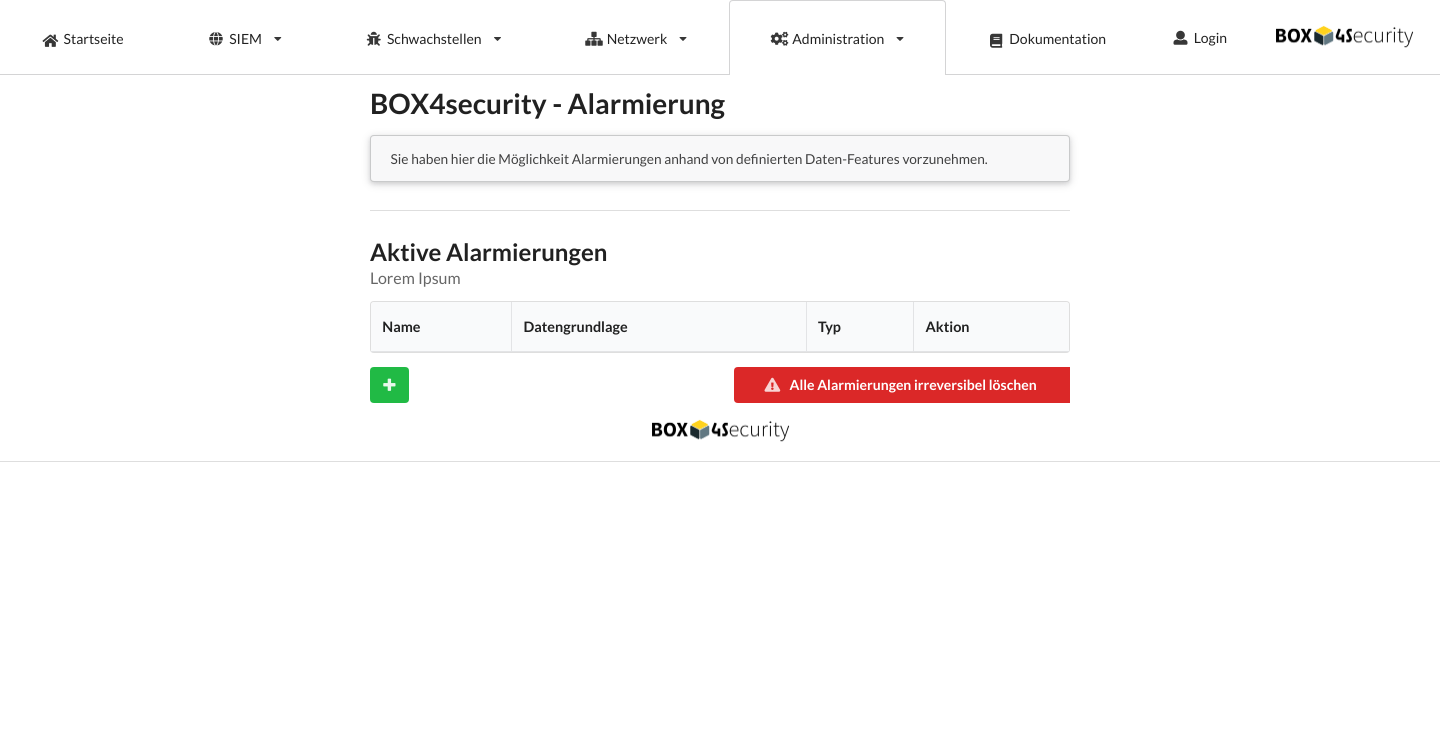
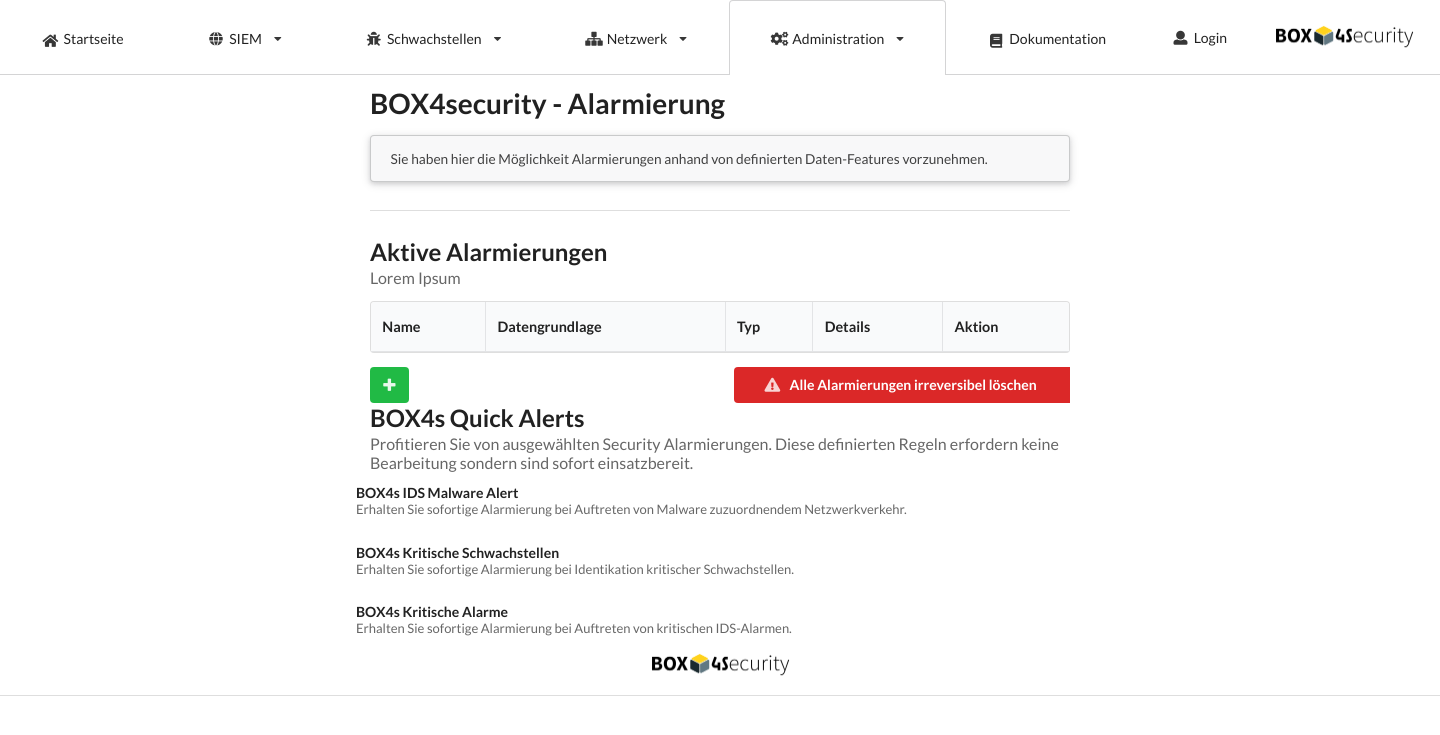
Before and after one commit to 4sConsult/box4security, a Flask app: template docker/web/source/templates/alert.html in a window 1440 px wide. Shown: the top 735 px of the page. Run offline with Flask 2, Linux system fonts and the light colour scheme; the template is opened without the code that fills it, so the values that code supplies are empty.

Commit message:
BOX4s Quick Alerts

```diff
--- a/docker/web/source/templates/alert.html
+++ b/docker/web/source/templates/alert.html
@@ -16,6 +16,7 @@
             <th>Name</th>
             <th>Datengrundlage</th>
             <th>Typ</th>
+            <th>Details</th>
             <th>Aktion</th>
           </tr>
         </thead>
@@ -40,6 +41,20 @@
         </div>
       </div>
     </div>
+    <div class="section">
+      <h2 class="ui header">BOX4s Quick Alerts<div class="sub header">Profitieren Sie von ausgewählten Security Alarmierungen. Diese definierten Regeln erfordern keine Bearbeitung sondern sind sofort einsatzbereit.</div></h2>
+      <div class="ui grid">
+        <div class="row">
+          <h5 class="ui header">BOX4s IDS Malware Alert<div class="sub header">Erhalten Sie sofortige Alarmierung bei Auftreten von Malware zuzuordnendem Netzwerkverkehr.</div></h5>
+        </div>
+        <div class="row">
+          <h5 class="ui header">BOX4s Kritische Schwachstellen<div class="sub header">Erhalten Sie sofortige Alarmierung bei Identikation kritischer Schwachstellen.</div></h5>
+        </div>
+        <div class="row">
+          <h5 class="ui header">BOX4s Kritische Alarme<div class="sub header">Erhalten Sie sofortige Alarmierung bei Auftreten von kritischen IDS-Alarmen.</div></h5>
+        </div>
+      </div>
+    </div>
   </div>
   <div class="ui vertical footer segment">
     <div class="ui center aligned container">
@@ -53,13 +68,14 @@
       <form class="ui form">
         <div class="ui centered grid">
           <div class="row">
-            <div class="eight wide field">
+            <div class="eight wide required field">
               <label>Name</label>
-              <input name="name" type="text" required="" placeholder="Eindeutiger Name für die Alarmierung" value="{{request.args.get("name", default='')}}">
+              <input name="name" type="text" placeholder="Eindeutiger Name für die Alarmierung" value="{{request.args.get("name", default='')}}">
             </div>
           </div>
           <div class="row">
-            <div class="four wide field" data-tooltip='Leer für beliebig'>
+            <div class="eight wide required field" data-tooltip='Wählen Sie die Grundlage anhand derer Alarme generiert werden sollen.'>
+              <label>Datengrundlage</label>
               <div class="ui selection dropdown">
                 <input type="hidden" name="source">
                 <i class="dropdown icon"></i>
```
